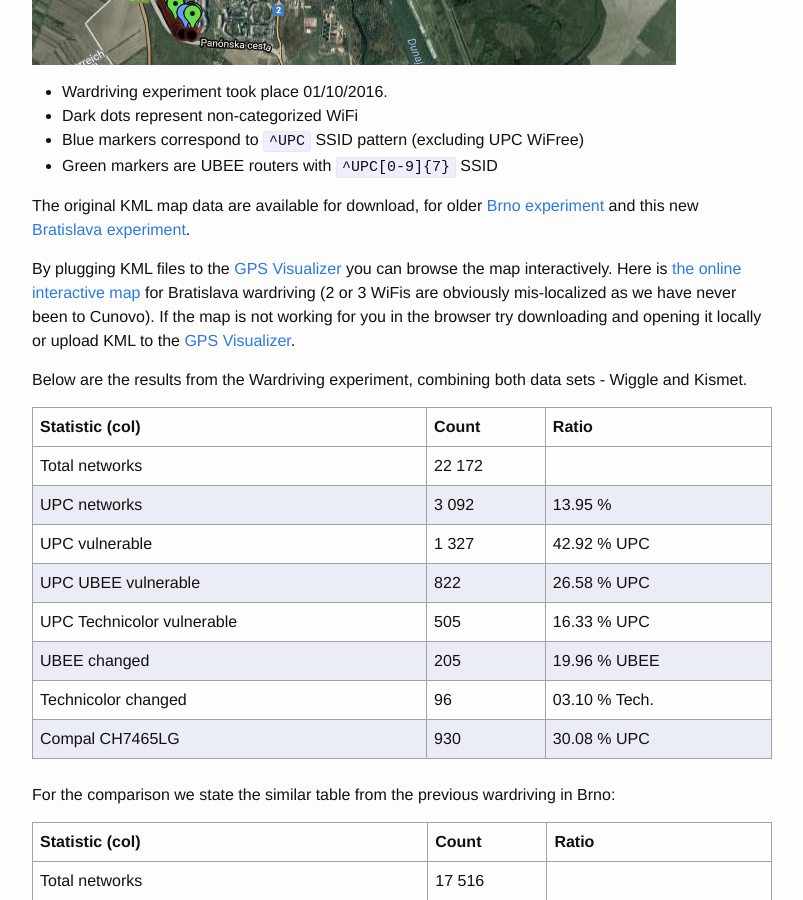
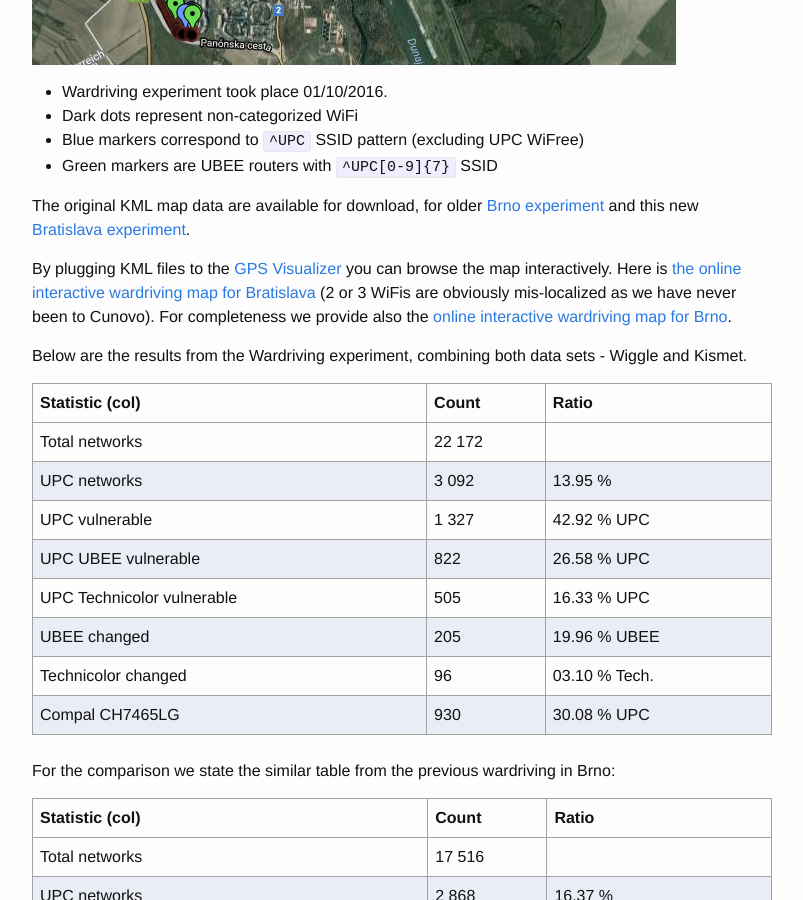
Before and after one commit to yolosec/deadcodeBlog, a Jekyll site: the page built from _posts/2016-11-05-Wardriving-Bratislava-10-2016.markdown, in a window 1280 px wide and 900 px high, scrolled down 1571 px. Shown: the whole window, without its empty margins (238-1041 px from the left). Built offline with Jekyll 4.4.1, drawn with Linux system fonts in a browser that asks for light colours.

Commit message:
link for interactive Brno map added to Bratislava post

```diff
--- a/_posts/2016-11-05-Wardriving-Bratislava-10-2016.markdown
+++ b/_posts/2016-11-05-Wardriving-Bratislava-10-2016.markdown
@@ -57,9 +57,9 @@ The original KML map data are available for download, for older
 [Bratislava experiment](/static/wdriving/wdriving2.kml).
 
 By plugging KML files to the [GPS Visualizer](http://www.gpsvisualizer.com/) you can browse
-the map interactively. Here is [the online interactive map](/static/wdriving/ba-live-map.html) for Bratislava
-wardriving (2 or 3 WiFis are obviously mis-localized as we have never been to Cunovo). If the map is not working
-for you in the browser try downloading and opening it locally or upload KML to the [GPS Visualizer](http://www.gpsvisualizer.com/).
+the map interactively. Here is [the online interactive wardriving map for Bratislava](/static/wdriving/ba-live-map.html)
+(2 or 3 WiFis are obviously mis-localized as we have never been to Cunovo). For completeness
+we provide also the [online interactive wardriving map for Brno](/static/ubee/brno-live-map.html).
 
 Below are the results from the Wardriving experiment, combining both data sets - Wiggle and Kismet.
 
```
